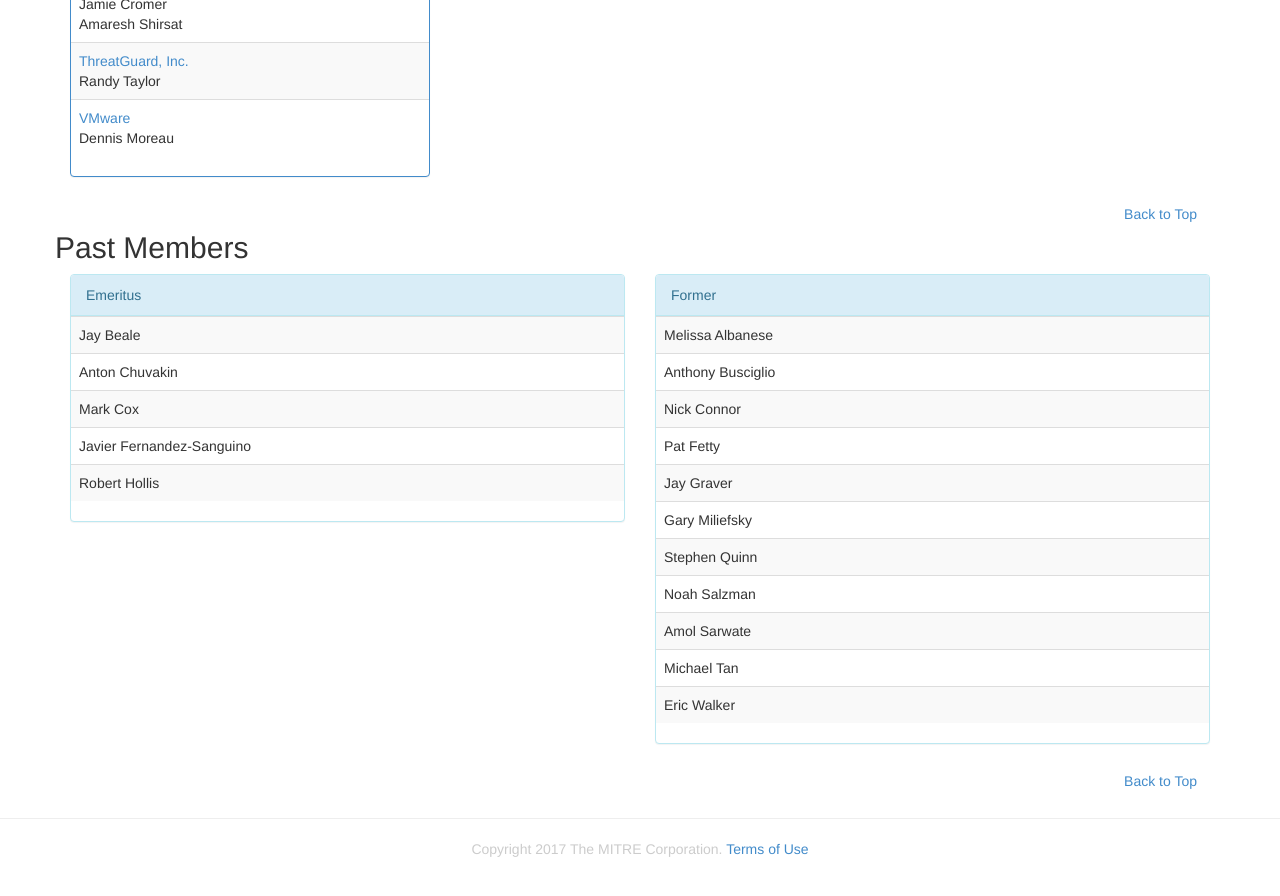
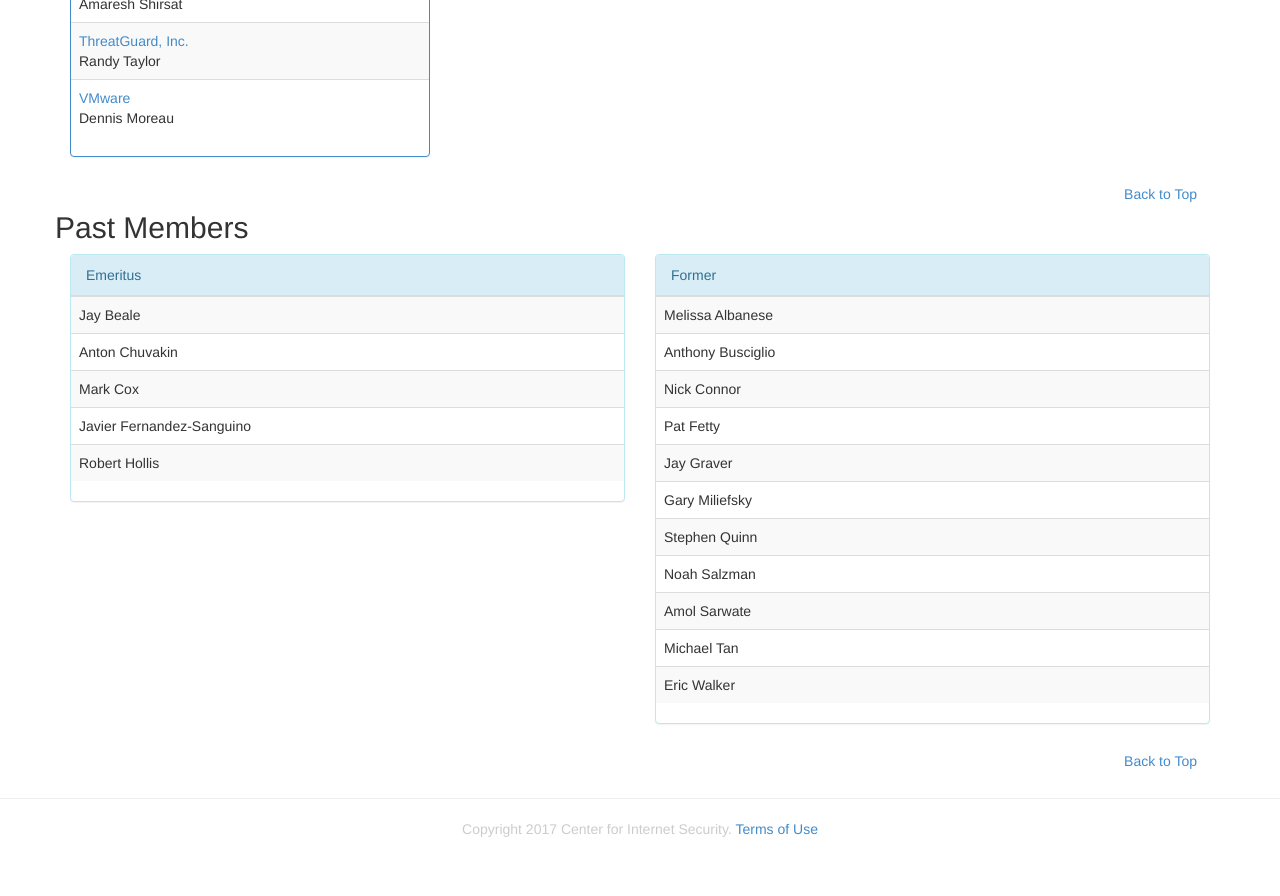
Before and after one commit to OVALProject/ovalproject.github.io, a Jekyll site: the page built from board/members/index.md, in a window 1280 px wide and 900 px high, scrolled down 964 px. Shown: the top 896 px of the window. Built offline with Jekyll 4.4.1, drawn with Linux system fonts in a browser that asks for light colours; part of the change alters nothing that is shown; some of the changed text lies outside the part shown.

Commit message:
Updates to copyright and board membership

```diff
--- a/_config.yml
+++ b/_config.yml
@@ -2,7 +2,7 @@ name: OVAL Docs
 markdown: kramdown
 highlighter: rouge
 
-copyright: The MITRE Corporation
+copyright: Center for Internet Security
 
 exclude: ['Gemfile', 'Gemfile.lock', 'LICENSE', 'README.md']
 
--- a/board/members/index.md
+++ b/board/members/index.md
@@ -35,7 +35,7 @@ no_in_page_title: true
 					<tr>
 						<td>
 						<a href="http://www.hp.com/country/us/en/uc/welcome.html" target="_blank">Hewlett-Packard Development Company, L.P.</a>
-						<div class="panel-body-sm">Chandan M C<br>Evani Prasad </div>
+						<div class="panel-body-sm">Chandan M C</div>
 						</td>
 					</tr>
 					<tr>
@@ -164,7 +164,7 @@ no_in_page_title: true
 					<tr>
 						<td>
 						<a href="http://www.redhat.com/" target="_blank">Red Hat, Inc.</a>
-						<div class="panel-body-sm">Steve Grubb<br>Kurt Seifried</div>
+						<div class="panel-body-sm">Martin Preisler<br>Kurt Seifried</div>
 						</td>
 					</tr>
 				</table>
```
